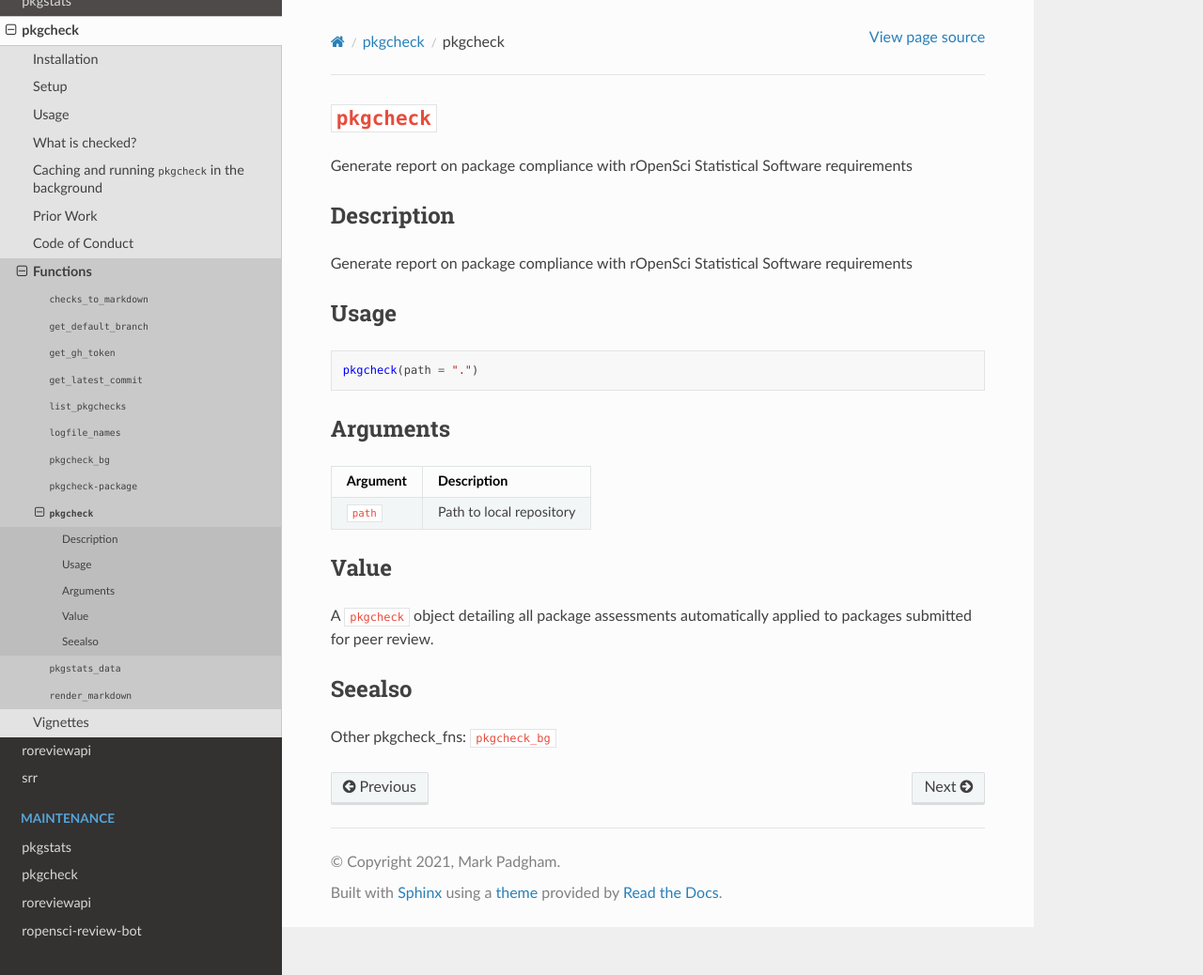
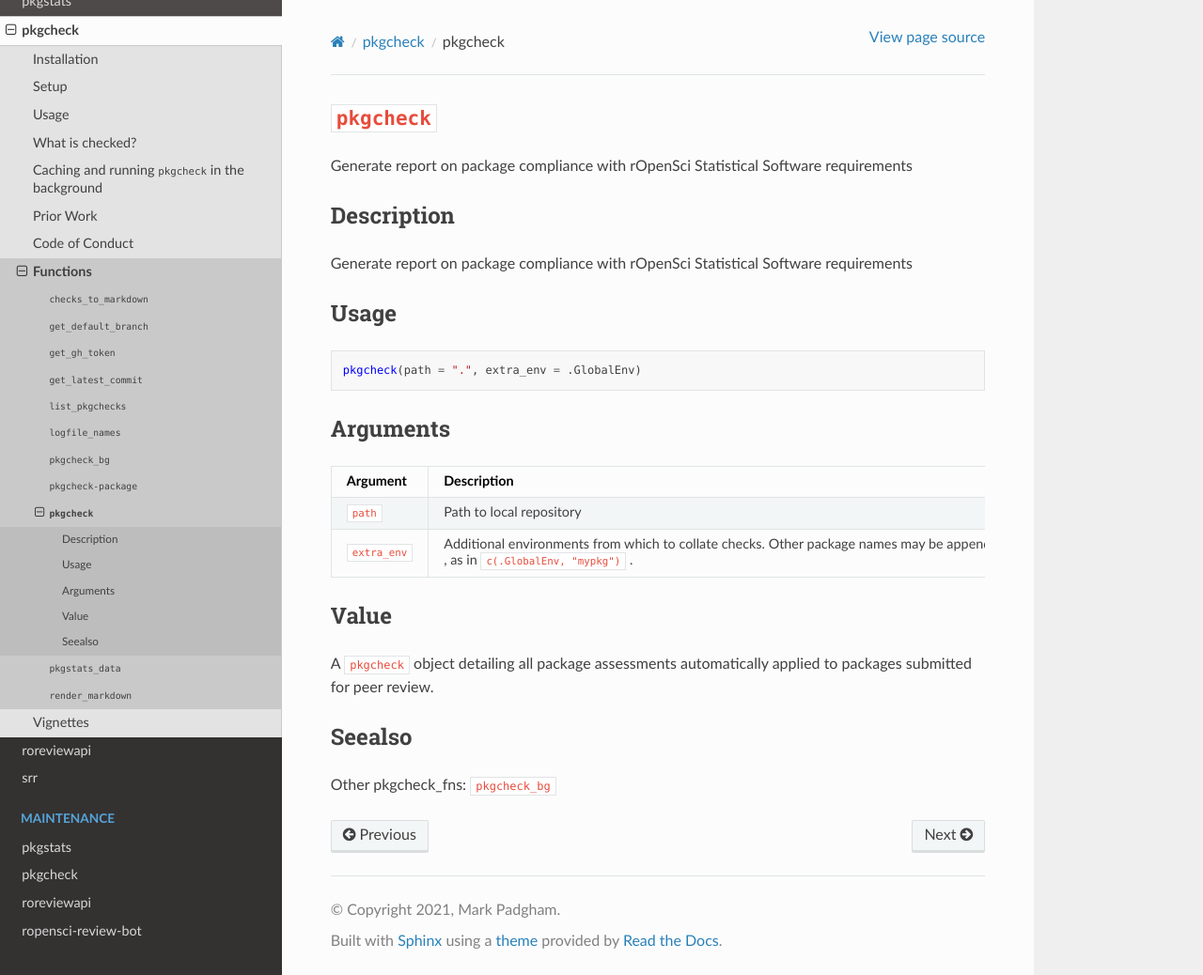
Before and after one commit to ropensci-review-tools/ropensci-review-tools, a Sphinx documentation site: the page built from docs/pkgcheck/functions/pkgcheck.md, in a window 1280 px wide and 1038 px high. Shown: the whole window at 94% size. Built offline with Sphinx 7.4.7 and the Read the Docs theme 2.0.0, drawn with Linux system fonts in a browser that asks for light colours.

Commit message:
update pkgcheck docs with extra_env par

````diff
--- a/docs/pkgcheck/functions/pkgcheck.md
+++ b/docs/pkgcheck/functions/pkgcheck.md
@@ -13,7 +13,7 @@ Generate report on package compliance with rOpenSci Statistical Software
 ## Usage
 
 ```r
-pkgcheck(path = ".")
+pkgcheck(path = ".", extra_env = .GlobalEnv)
 ```
 
 
@@ -22,6 +22,7 @@ pkgcheck(path = ".")
 Argument      |Description
 ------------- |----------------
 `path`     |     Path to local repository
+`extra_env`     |     Additional environments from which to collate checks. Other package names may be appended using `c` , as in `c(.GlobalEnv, "mypkg")` .
 
 
 ## Value
````
